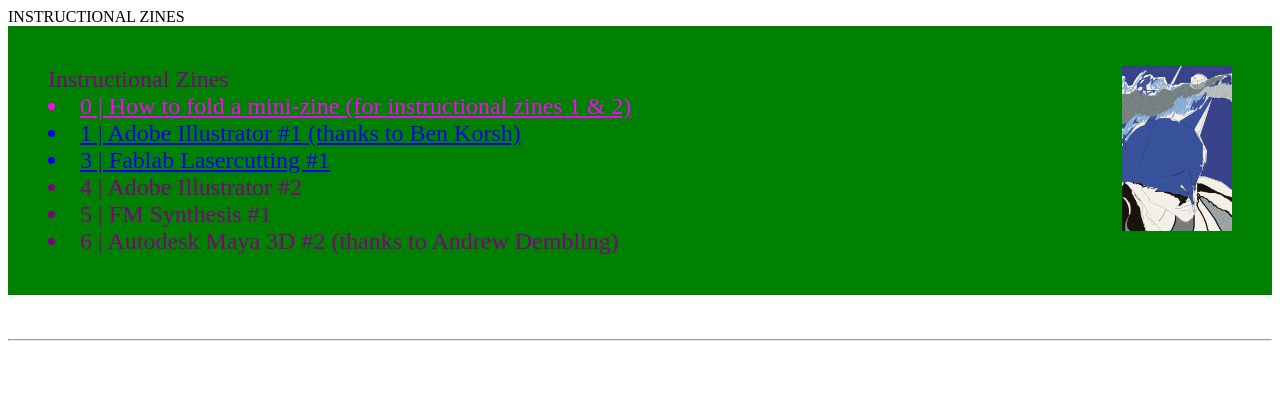
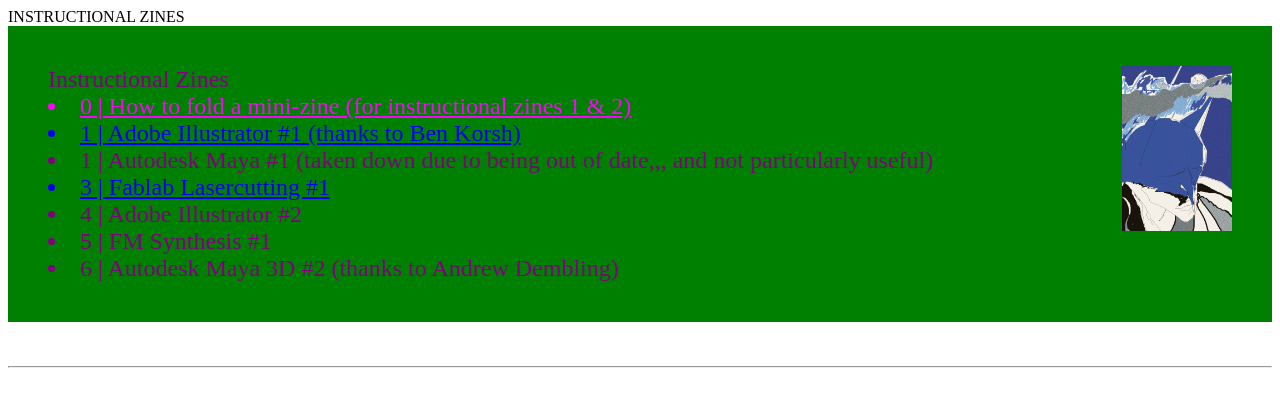
Before and after one commit to SunEinynEeenan/instructionalZines, a plain HTML site: page index.html in a window 1280 px wide. Drawn offline with Linux system fonts and the light colour scheme.

Commit message:
kept zine list but unactivated obselete zines

```diff
--- a/index.html
+++ b/index.html
@@ -12,6 +12,7 @@ a.one:link {color:#FF00FF;}
 
 
         <a  href= "1.pdf" target="_blank" > <li> 1 |   Adobe Illustrator #1 (thanks to Ben Korsh) </li> </a >
+          <li> 1 |   Autodesk Maya #1 (taken down due to being out of date,,, and not particularly useful) </li>
           <a  href= "2.pdf" target="_blank" > <li> 3 |   Fablab Lasercutting #1 </li> </a >
 
          <li> 4 |   Adobe Illustrator #2    </li>
```
